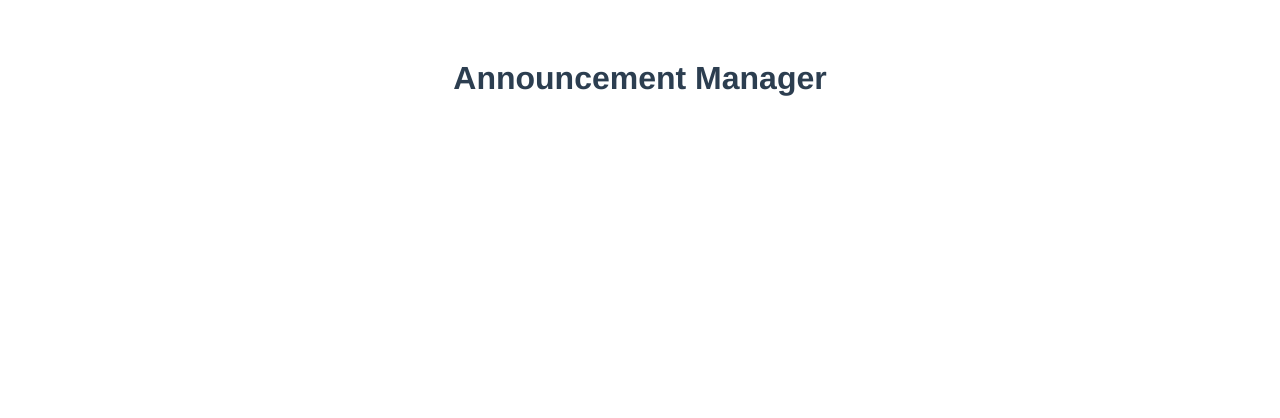
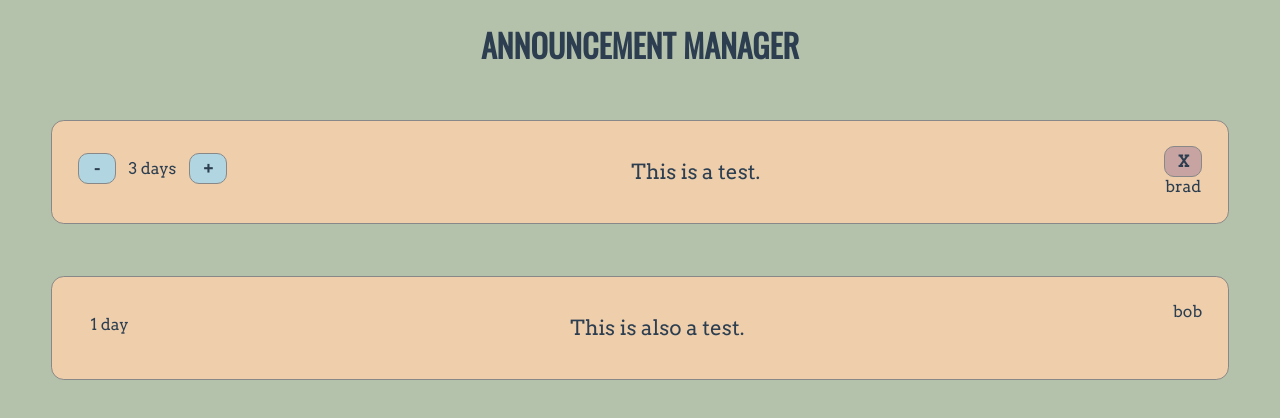
Before and after one commit to cchsindy/announcements, a Vue app: page / in a window 1280 px wide. Shown: the top 418 px of the page. Built offline with nearby package versions, Linux system fonts and the light colour scheme.

Commit message:
basic layout

```diff
--- a/src/App.vue
+++ b/src/App.vue
@@ -1,24 +1,49 @@
 <template>
   <div id="app">
     <h1>Announcement Manager</h1>
+    <Announcement v-for="item in announcements" :key="item.id" :item="item" :user="user"/>
   </div>
 </template>
 
 <script>
+import Announcement from '@/components/Announcement'
+
 export default {
   name: 'App',
   components: {
+    Announcement
+  },
+  data: () => {
+    return {
+      announcements: [
+        { id: 1, content: 'This is a test.', days: 3, user: 'brad' },
+        { id: 2, content: 'This is also a test.', days: 1, user: 'bob' }
+      ],
+      user: 'brad'
+    }
   }
 }
 </script>
 
 <style>
+@import url('https://fonts.googleapis.com/css?family=Arvo|Oswald&display=swap');
+
+body {
+  background: #b5c2ab;
+  margin: 0;
+  padding: 0;
+}
+
+h1 {
+  font-family: Oswald, sans-serif;
+  text-transform: uppercase;
+}
+
 #app {
-  font-family: Avenir, Helvetica, Arial, sans-serif;
+  font-family: Arvo, serif;
   -webkit-font-smoothing: antialiased;
   -moz-osx-font-smoothing: grayscale;
   text-align: center;
   color: #2c3e50;
-  margin-top: 60px;
 }
 </style>
--- /dev/null
+++ b/src/components/Announcement.vue
@@ -0,0 +1,94 @@
+<template>
+  <div class="item">
+    <div><span v-if="owner" class="minus" @click="minus">-</span><span class="days">{{item.days}} {{days}}</span><span v-if="owner" class="plus" @click="plus">+</span></div>
+    <div class="content" :contenteditable="owner">{{item.content}}</div>
+    <div><span v-if="owner" class="remove" @click="remove">X</span><span class="user">{{item.user}}</span></div>
+  </div>
+</template>
+
+<script>
+  export default {
+    computed: {
+      days() {
+        return (this.item.days === 1) ? 'day' : 'days'
+      },
+      owner() {
+        return this.item.user === this.user
+      }
+    },
+    methods: {
+      minus() {
+        if (this.item.days > 1) this.item.days--
+      },
+      plus() {
+        if (this.item.days < 7) this.item.days++
+      },
+      remove() {
+        console.log('remove item', this.item.id)
+      }
+    },
+    props: {
+      item: {
+        type: Object,
+        required: true
+      },
+      user: {
+        type: String,
+        required: true
+      }
+    }
+  }
+</script>
+
+<style scoped>
+.content {
+  font-size: 1.3em;
+  outline: 0;
+  padding: 1vw;
+}
+.content:focus {
+  background: #fefdf9;
+  border-radius: 1vw;
+}
+.days {
+  display: inline-block;
+  margin: 1vw;
+  white-space: nowrap;
+  user-select: none;
+}
+.item {
+  background: #eeceab;
+  border: 1px solid #888888;
+  border-radius: 1vw;
+  display: flex;
+  justify-content: space-between;
+  margin: 4vw;
+  padding: 2vw;
+}
+.minus, .plus {
+  background: #b1d6e1;
+  border: 1px solid #888888;
+  border-radius: 10px;
+  display: inline-block;
+  font-weight: bold;
+  padding: 5px;
+  user-select: none;
+  width: 26px;
+}
+.remove {
+  background: #c7a3a1;
+  border: 1px solid #888888;
+  border-radius: 10px;
+  display: inline-block;
+  font-weight: bold;
+  padding: 5px;
+  user-select: none;
+  width: 26px;
+}
+.minus:hover, .plus:hover, .remove:hover {
+  cursor: pointer;
+}
+.user {
+  display: block;
+}
+</style>
```
